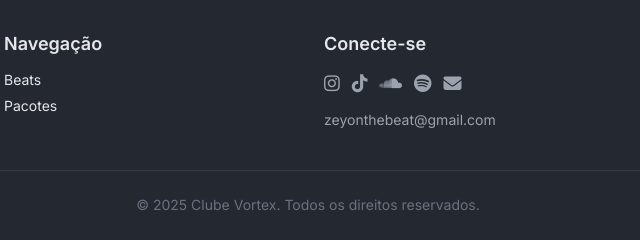
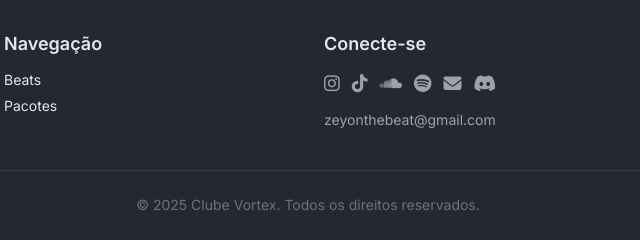
Before and after one commit to zeyfx/zeyfx.github.io, a plain HTML site: page index.html in a window 1280 px wide. Shown: the part 435-675 px from the top of the page, 332-972 px from the left. Drawn offline with nearby package versions, Linux system fonts and the light colour scheme; a script that the page names is missing.

Commit message:
adicionado servidor do discord

```diff
--- a/index.html
+++ b/index.html
@@ -203,6 +203,7 @@
                         <a href="https://soundcloud.com/zeyonthebeat" target="_blank" rel="noopener noreferrer" class="text-gray-400 hover:text-primary transition text-lg" aria-label="SoundCloud ZeyOnTheBeat"><i class="fab fa-soundcloud"></i></a>
                         <a href="https://open.spotify.com/intl-pt/artist/1CCrKqKQ2g8PKUCJnjqUQY?si=a361610158e84532" target="_blank" rel="noopener noreferrer" class="text-gray-400 hover:text-primary transition text-lg" aria-label="Spotify ZeyOnTheBeat"><i class="fab fa-spotify"></i></a>
                         <a href="mailto:zeyonthebeat@gmail.com" class="text-gray-400 hover:text-primary transition text-lg" aria-label="Enviar email para ZeyOnTheBeat"><i class="fa fa-envelope"></i></a>
+                        <a href="http://discord.gg/egxm85wAvS" target="_blank" rel="noopener noreferrer" class="text-gray-400 hover:text-primary transition text-lg" aria-label="Discord Clube Vortex"><i class="fa-brands fa-discord"></i></a>
                     </div>
                     <a href="mailto:zeyonthebeat@gmail.com" class="text-gray-400 hover:text-primary transition">zeyonthebeat@gmail.com</a>
                 </div>
```
